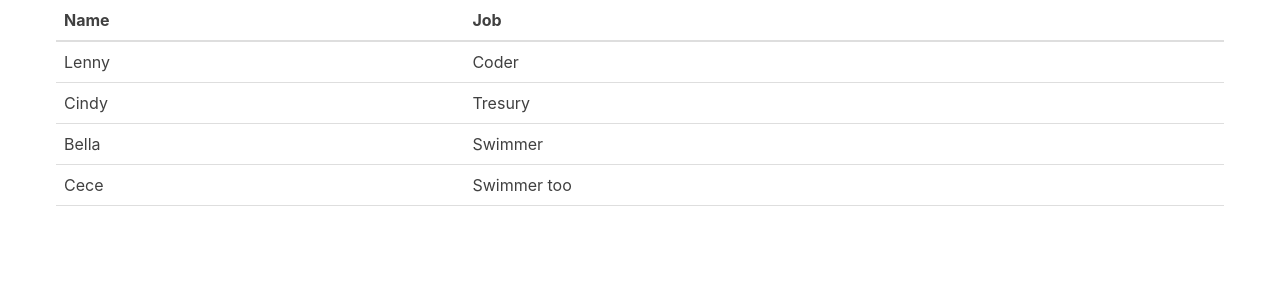
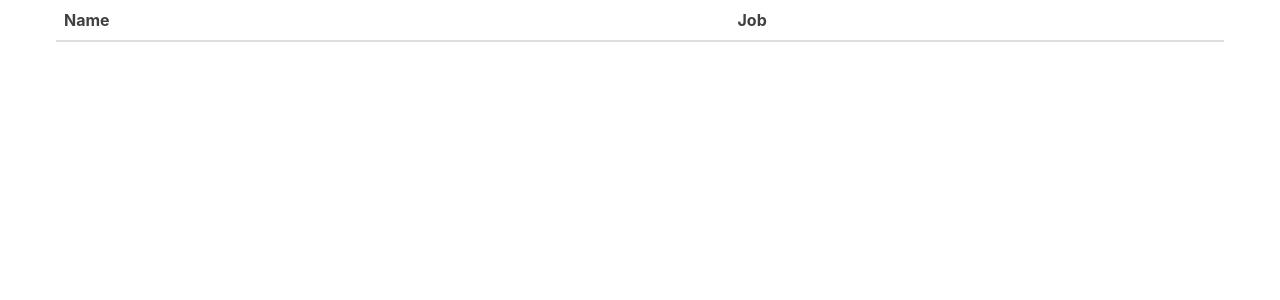
Before and after one commit to lfernandez79/reactTable, a React (Create React App) app: page / in a window 1280 px wide. Shown: the top 300 px of the page. Built offline with nearby package versions, Linux system fonts and the light colour scheme.

Commit message:
added props tpo react and create button to delete objects

```diff
--- a/src/App.js
+++ b/src/App.js
@@ -1,31 +1,30 @@
 import React, { Component } from 'react'
-import Table from "./table"
+import Table from "./Table"
 
 class App extends Component {
+
+    state = {
+        characters: [],
+    }
+
+    removeCharacter = index => {
+        const {characters} = this.state
+
+        this.setState({
+            characters: characters.filter((character, i) => {
+                return i !== index
+            }),
+        })
+    }
+
     render() {
-        const characters = [
-            {
-                name: "Lenny",
-                Job: "Coder"
-            },
-            {
-                name: "Cindy",
-                Job:  "Tresury"
-            },
-            {
-                name: "Bella",
-                Job:  "Swimmer"
-            },
-            {
-                name: "Cece",
-                Job:  "Swimmer too"
-            },
-        ]
+        const { characters } = this.state
         return (
             <div className="container">
-                <Table characterData = {characters} />
+                <Table characterData={characters} removeCharacter={this.removeCharacter} />
             </div>
         )
     }
 }
+
 export default App
--- a/src/index.js
+++ b/src/index.js
@@ -1,7 +1,6 @@
 import React from 'react';
 import ReactDOM from 'react-dom';
 import App from "./App";
-
 import './index.css';
 
 
--- a/src/table.js
+++ b/src/table.js
@@ -18,6 +18,9 @@
             <tr key={index}>
                 <td>{row.name}</td>
                 <td>{row.Job}</td>
+                <td>
+                    <button onClick={() => props.removeCharacter(index)}>Delete</button>
+                </td>
             </tr>
         )
     })
@@ -25,17 +28,16 @@
 }
 
 
-class Table extends Component {
-    render() {
-        const { characterData } = this.props
+const Table = props => {
+    const { characterData, removeCharacter } = props
 
         return (
             <table>
                 <TableHeader />
-                <TableBody characterData = {characterData}/>
+                <TableBody characterData={characterData} removeCharacter={removeCharacter}/>
             </table>
         )
     }
-}
+
 
 export default Table
```
